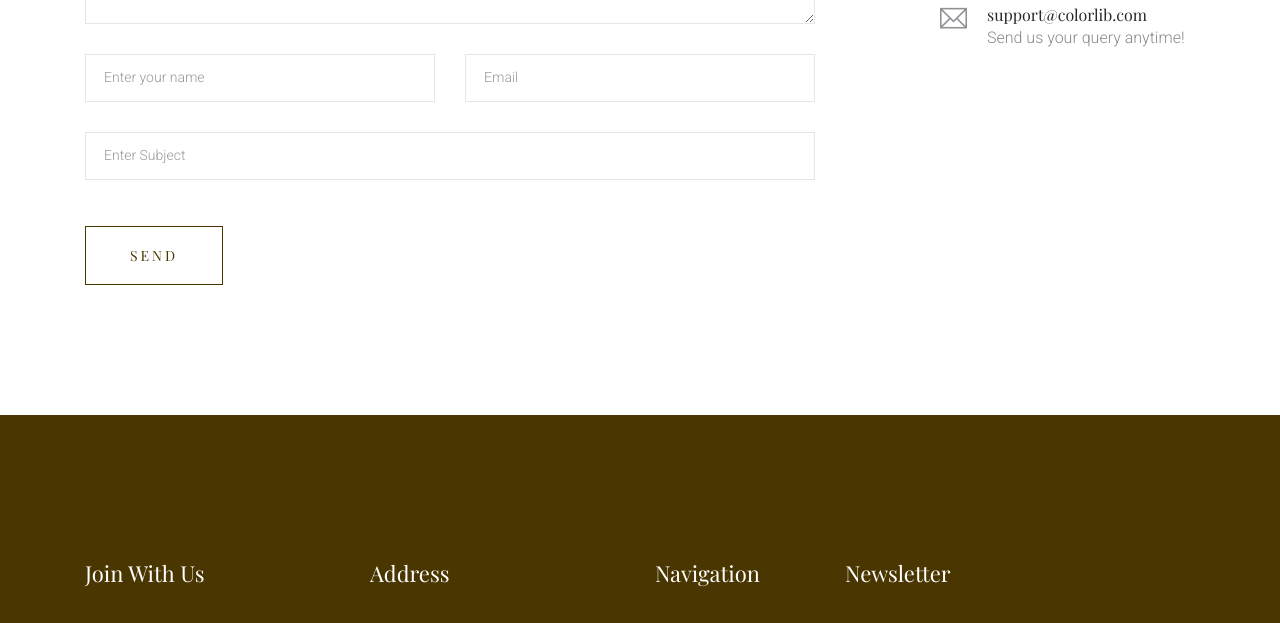
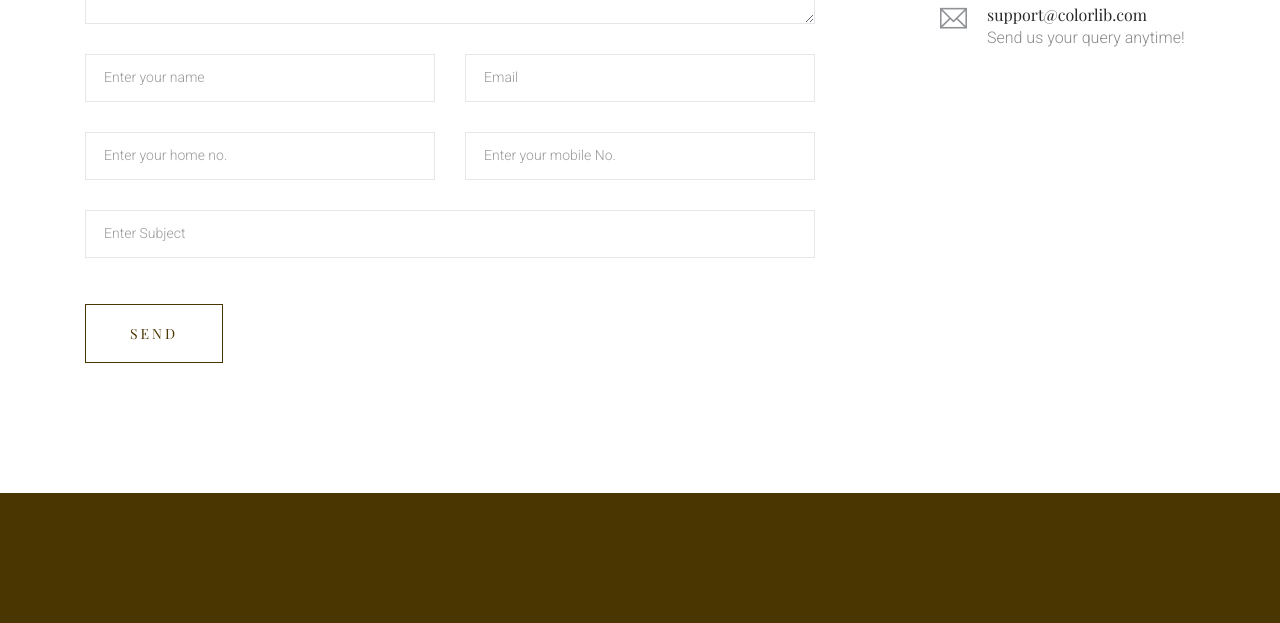
Before and after one commit to ganeshfaterpekar/gitlearning, a plain HTML site: page contact.html in a window 1280 px wide. Shown: the part 1400-2023 px from the top of the page. Drawn offline with nearby package versions, Linux system fonts and the light colour scheme; some packages are replaced by stand-ins of ours; a web font is replaced by a local one.

Commit message:
Contact form fields were added

```diff
--- a/contact.html
+++ b/contact.html
@@ -156,6 +156,16 @@
                                 <div class="col-sm-6">
                                     <div class="form-group">
                                         <input class="form-control valid" name="email" id="email" type="email" onfocus="this.placeholder = ''" onblur="this.placeholder = 'Enter email address'" placeholder="Email">
+                                    </div>
+                                </div>
+                                <div class="col-sm-6">
+                                    <div class="form-group">
+                                        <input class="form-control valid" name="homephone" id="homephone" type="text" onfocus="this.placeholder = ''" onblur="this.placeholder = 'Enter your home phone no.'" placeholder="Enter your home no.">
+                                    </div>
+                                </div>
+                                <div class="col-sm-6">
+                                    <div class="form-group">
+                                        <input class="form-control valid" name="mobphone" id="mobphone" type="email" onfocus="this.placeholder = ''" onblur="this.placeholder = 'Enter your mobile no.'" placeholder="Enter your mobile No.">
                                     </div>
                                 </div>
                                 <div class="col-12">
```
